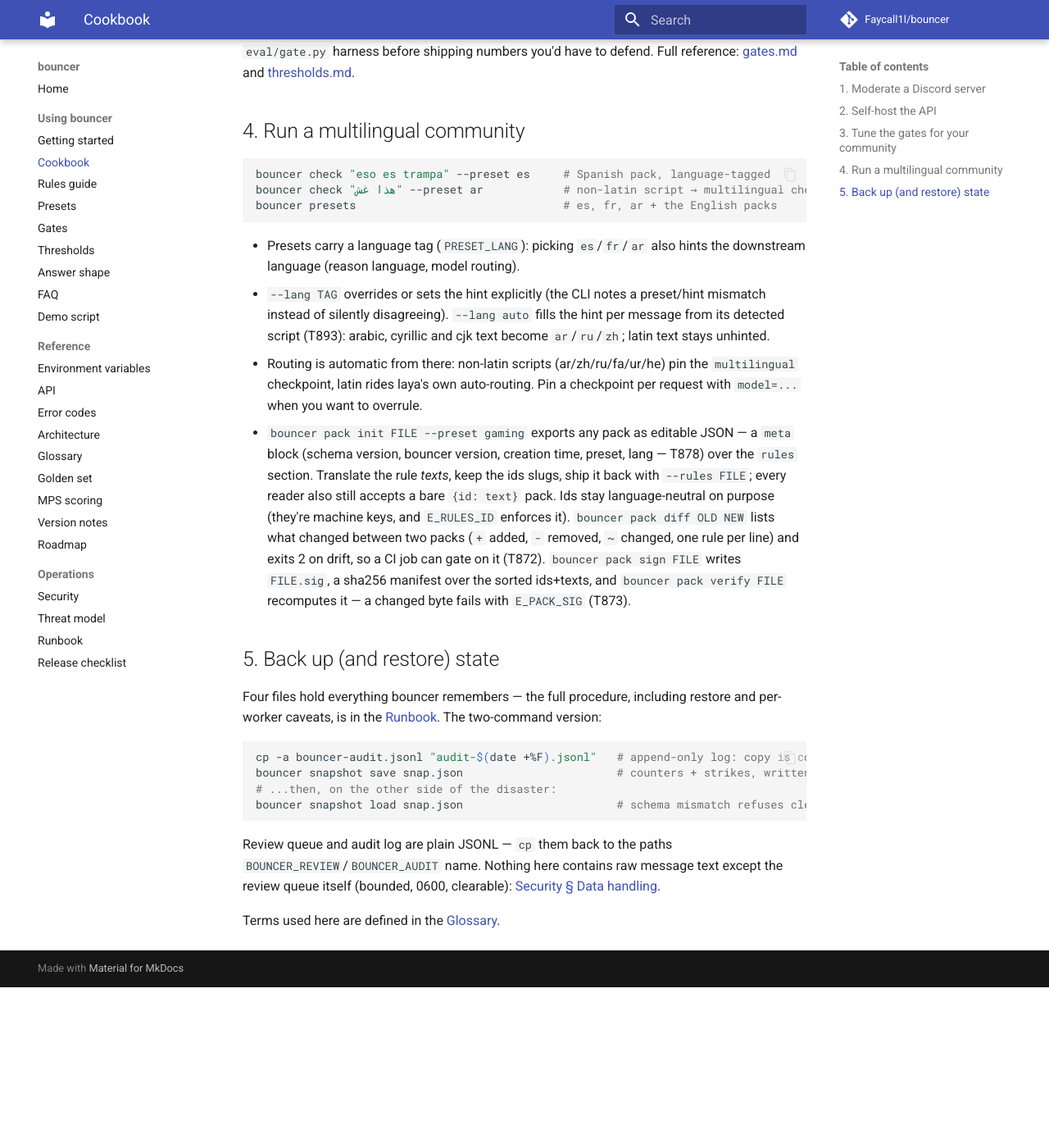
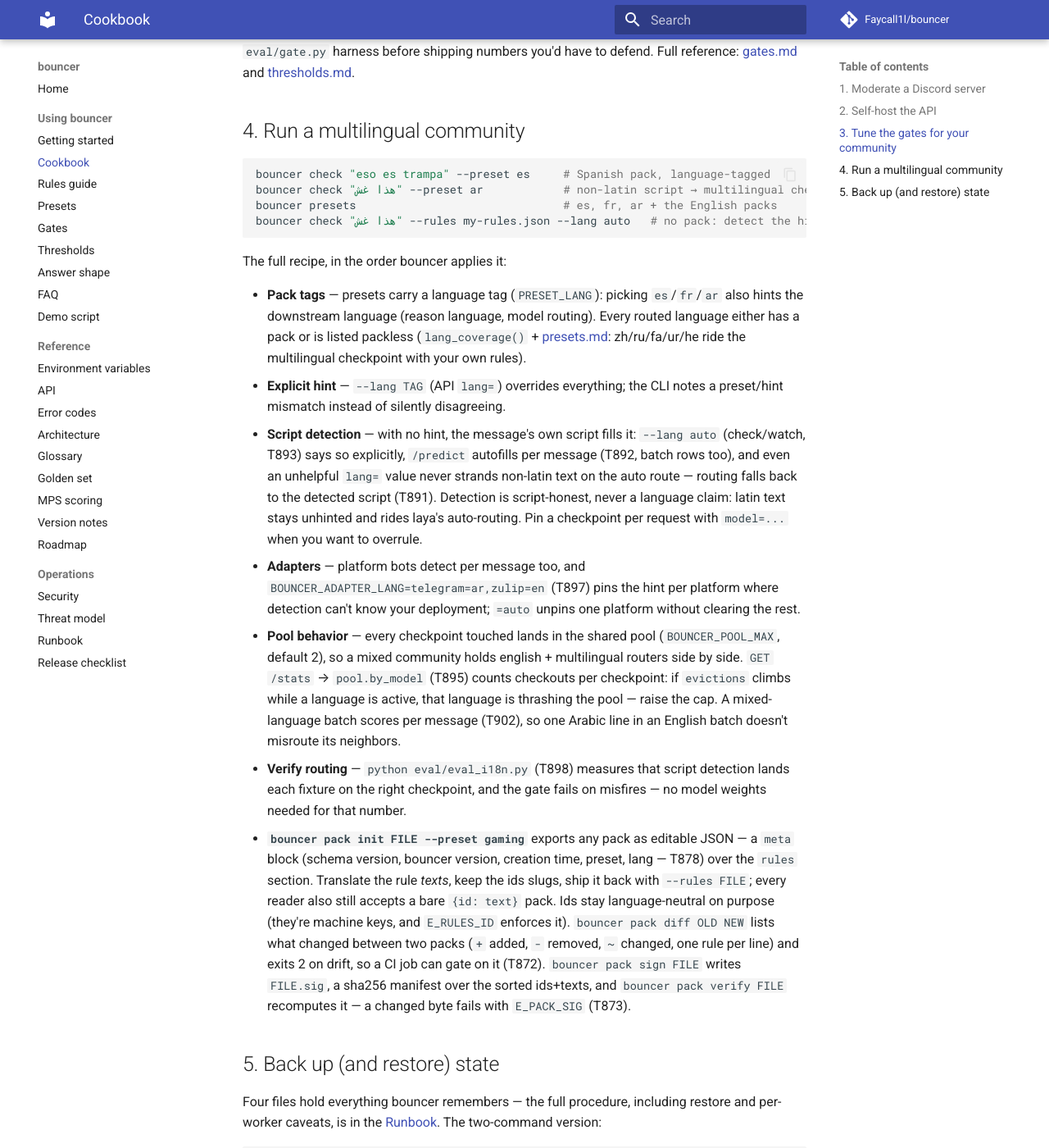
Before and after one commit to Faycall1l/bouncer, an MkDocs documentation site: the page built from docs/cookbook.md, in a window 1280 px wide and 1400 px high, scrolled down 1521 px. Shown: the whole window at 82% size. Built offline with MkDocs 1.6.1 and Material for MkDocs 9.7.7, drawn with Linux system fonts in a browser that asks for light colours; comment, search, counter and statistics services are not loaded; before the commit the page ends 2725 px from its top, so only the background shows below that.

Commit message:
T899 cookbook multilingual recipe in order of application, pack tags explicit hint script detection adapters pool thrash and routing eval

````diff
--- a/docs/cookbook.md
+++ b/docs/cookbook.md
@@ -83,18 +83,40 @@
 bouncer check "eso es trampa" --preset es     # Spanish pack, language-tagged
 bouncer check "هذا غش" --preset ar            # non-latin script → multilingual checkpoint
 bouncer presets                               # es, fr, ar + the English packs
+bouncer check "هذا غش" --rules my-rules.json --lang auto   # no pack: detect the hint
 ```
 
-* Presets carry a language tag (`PRESET_LANG`): picking `es`/`fr`/`ar`
-  also hints the downstream language (reason language, model routing).
-* `--lang TAG` overrides or sets the hint explicitly (the CLI notes a
-  preset/hint mismatch instead of silently disagreeing). `--lang auto`
-  fills the hint per message from its detected script (T893): arabic,
-  cyrillic and cjk text become `ar`/`ru`/`zh`; latin text stays unhinted.
-* Routing is automatic from there: non-latin scripts (ar/zh/ru/fa/ur/he)
-  pin the `multilingual` checkpoint, latin rides laya's own auto-routing.
-  Pin a checkpoint per request with `model=...` when you want to overrule.
-* `bouncer pack init FILE --preset gaming` exports any pack as editable
+The full recipe, in the order bouncer applies it:
+
+* **Pack tags** — presets carry a language tag (`PRESET_LANG`): picking
+  `es`/`fr`/`ar` also hints the downstream language (reason language, model
+  routing). Every routed language either has a pack or is listed packless
+  (`lang_coverage()` + [presets.md](presets.md): zh/ru/fa/ur/he ride the
+  multilingual checkpoint with your own rules).
+* **Explicit hint** — `--lang TAG` (API `lang=`) overrides everything; the
+  CLI notes a preset/hint mismatch instead of silently disagreeing.
+* **Script detection** — with no hint, the message's own script fills it:
+  `--lang auto` (check/watch, T893) says so explicitly, `/predict` autofills
+  per message (T892, batch rows too), and even an unhelpful `lang=` value
+  never strands non-latin text on the auto route — routing falls back to
+  the detected script (T891). Detection is script-honest, never a language
+  claim: latin text stays unhinted and rides laya's auto-routing. Pin a
+  checkpoint per request with `model=...` when you want to overrule.
+* **Adapters** — platform bots detect per message too, and
+  `BOUNCER_ADAPTER_LANG=telegram=ar,zulip=en` (T897) pins the hint per
+  platform where detection can't know your deployment; `=auto` unpins one
+  platform without clearing the rest.
+* **Pool behavior** — every checkpoint touched lands in the shared pool
+  (`BOUNCER_POOL_MAX`, default 2), so a mixed community holds english +
+  multilingual routers side by side. `GET /stats` → `pool.by_model` (T895)
+  counts checkouts per checkpoint: if `evictions` climbs while a language
+  is active, that language is thrashing the pool — raise the cap. A
+  mixed-language batch scores per message (T902), so one Arabic line in an
+  English batch doesn't misroute its neighbors.
+* **Verify routing** — `python eval/eval_i18n.py` (T898) measures that
+  script detection lands each fixture on the right checkpoint, and the gate
+  fails on misfires — no model weights needed for that number.
+* **`bouncer pack init FILE --preset gaming`** exports any pack as editable
   JSON — a `meta` block (schema version, bouncer version, creation time,
   preset, lang — T878) over the `rules` section. Translate the rule
   *texts*, keep the ids slugs, ship it back with
````
Also changed, not shown: TODO.md (+1 -1 lines).
